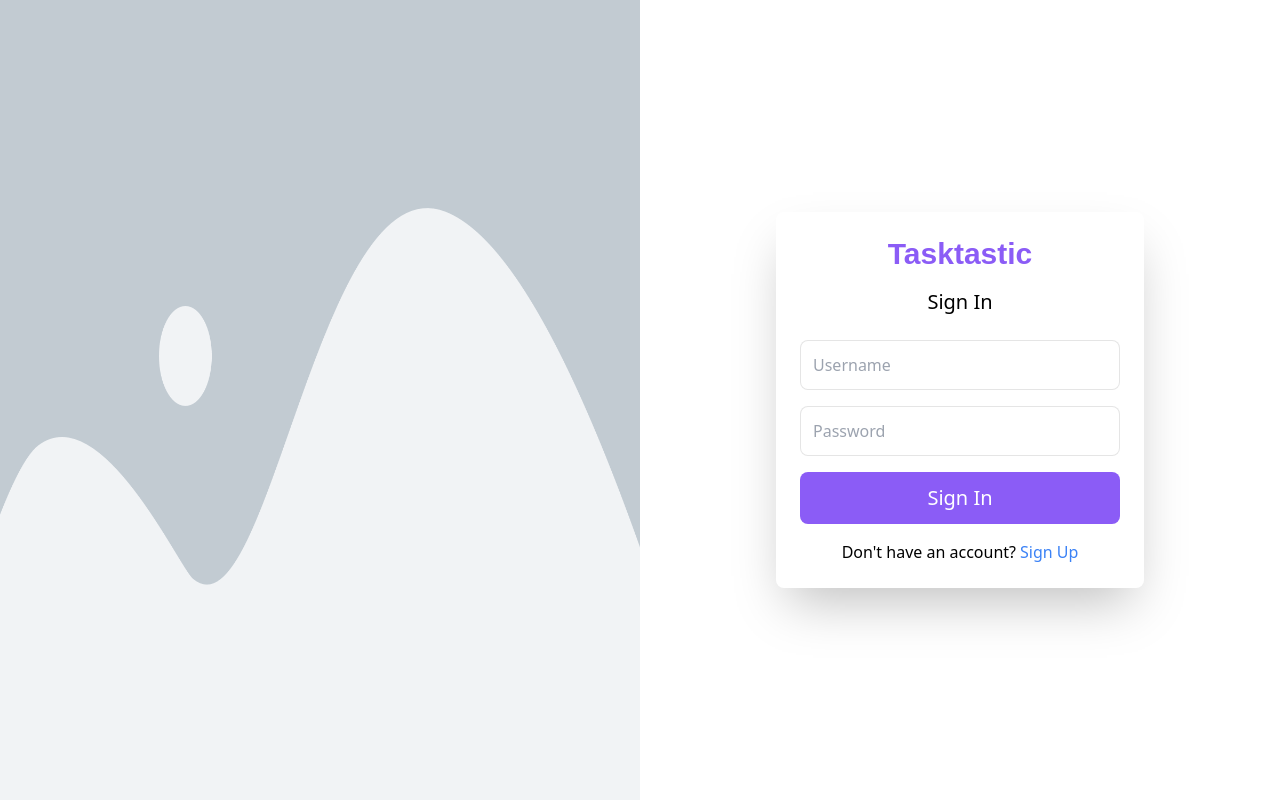
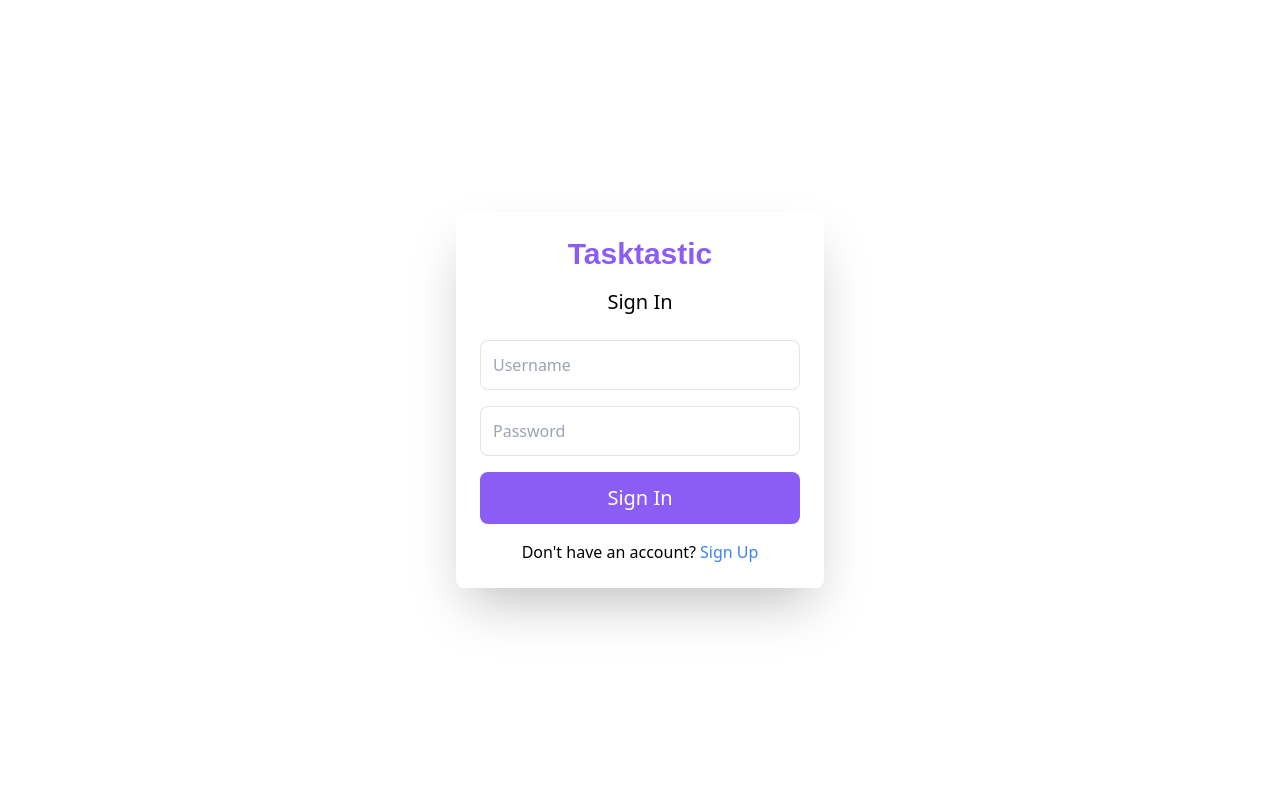
Before and after one commit to Cadhig/Tasktastic, a React (Vite) app: page / in a window 1280 px wide. Built offline with nearby package versions, Linux system fonts and the light colour scheme.

Commit message:
Renamed files, restyled homepage

```diff
--- /dev/null
+++ b/src/components/NotesMain.tsx
@@ -0,0 +1,10 @@
+export function NotesMain() {
+
+    return (
+        <div className="border border-black">
+            <p>
+                this is main
+            </p>
+        </div>
+    )
+}
--- a/src/components/NotesActions.tsx
+++ b/src/components/NotesSidebar.tsx
@@ -37,14 +37,3 @@ function NotesSidebarContents() {
         </div>
     )
 }
-
-export function NotesMain() {
-
-    return (
-        <div className="border border-black">
-            <p>
-                this is main
-            </p>
-        </div>
-    )
-}
--- a/src/components/routes/Homepage.tsx
+++ b/src/components/routes/Homepage.tsx
@@ -1,13 +1,10 @@
 import placeholder from '../../assets/Placeholder.jpg'
-import { Login } from '../AccountActions'
+import { Login } from '../LoginOrSignupForm'
 
 export default function LoginScreen() {
 
     return (
         <div className='flex h-full'>
-            <div className='w-full flex'>
-                <img src={placeholder} alt="placeholder" className="h-full" />
-            </div>
             <div className='flex flex-col items-center w-full justify-center gap-4'>
                 <Login />
             </div>
--- a/src/components/routes/Notes.tsx
+++ b/src/components/routes/Notes.tsx
@@ -1,4 +1,5 @@
-import { NotesMain, NotesSidebar } from "../NotesActions"
+import { NotesSidebar } from "../NotesSidebar"
+import { NotesMain } from "../NotesMain"
 export default function Notes() {
 
     return (
--- a/src/components/routes/SignUp.tsx
+++ b/src/components/routes/SignUp.tsx
@@ -1,5 +1,5 @@
 
-import { SignUp } from "../AccountActions";
+import { SignUp } from "../LoginOrSignupForm";
 
 export default function SignUpPage() {
 
```
Also changed, not shown: src/components/LoginOrSignupForm.tsx (renamed from src/components/AccountActions.tsx).
